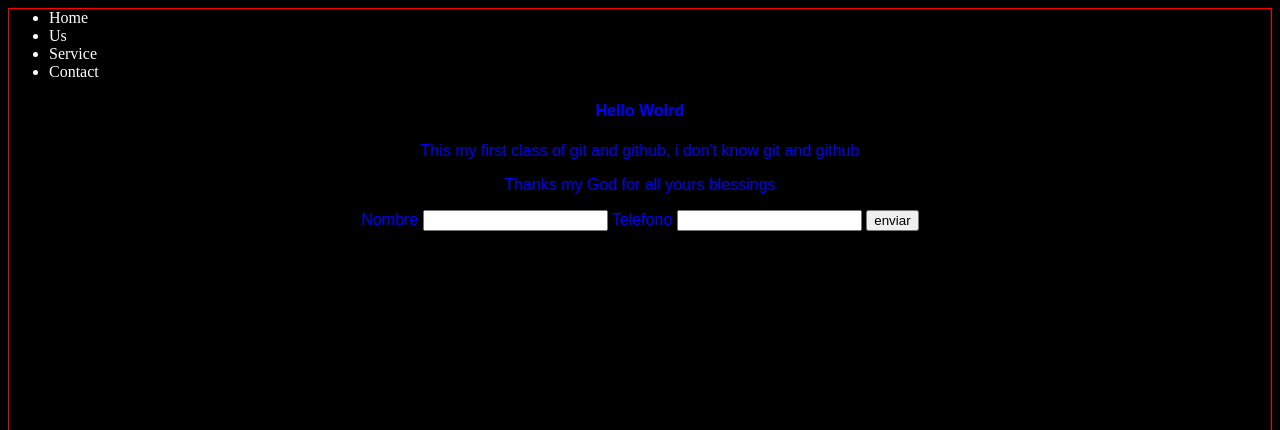
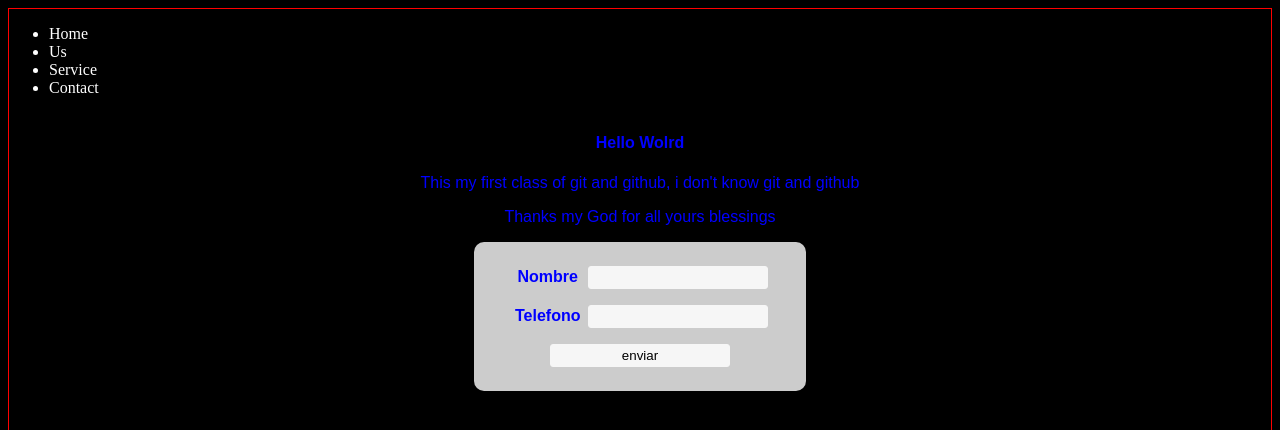
Before and after one commit to 4RCH1T3CT/myblog, a plain HTML site: page contact.html in a window 1280 px wide. Shown: the top 430 px of the page. Drawn offline with Linux system fonts and the light colour scheme.

Commit message:
aplicando el estilo al formulario de contacto

```diff
--- a/contact.html
+++ b/contact.html
@@ -21,11 +21,13 @@
                 <p>Thanks my God for all yours blessings</p>
             </section>
             <aside>
-                <label>Nombre</label>
-                <input type="text" name="nombre"/>
-                <label>Telefono</label>
-                <input type="phone" name="telefono"/>
-                <input type="submit" value="enviar"/>
+                <form action="#" method="POST" name="formDataPerson">
+                    <label>Nombre</label>
+                    <input type="text" name="nombre"/>
+                    <label>Telefono</label>
+                    <input type="phone" name="telefono"/>
+                    <input type="submit"  name="enviar" value="enviar"/>
+                </form>
             </aside>
         </main>
         <footer>
--- a/style.css
+++ b/style.css
@@ -1,7 +1,37 @@
+body{
+    background-color: #000;
+    border: 1px solid #ff0000;
+}
+
 nav{
     background-color : #000;
-    display: inline;
+    display: inline-block;
     color: fff;
+}
+
+form{
+	width:300px;
+	padding:16px;
+	border-radius:10px;
+	margin:auto;
+	background-color:#ccc;
+}
+
+
+form label{
+	width:72px;
+	font-weight:bold;
+	display:inline-block;
+}
+
+form input{
+	width:180px;
+	padding:3px 10px;
+	border:1px solid #f6f6f6;
+	border-radius:3px;
+	background-color:#f6f6f6;
+	margin:8px 0;
+	display:inline-block;
 }
 
 main{
@@ -9,8 +39,3 @@ main{
     font-family: Arial, Helvetica, sans-serif;
     color: #0000ff;
 }
-
-body{
-    background-color: #000;
-    border: 1px solid #ff0000;
-}
```
